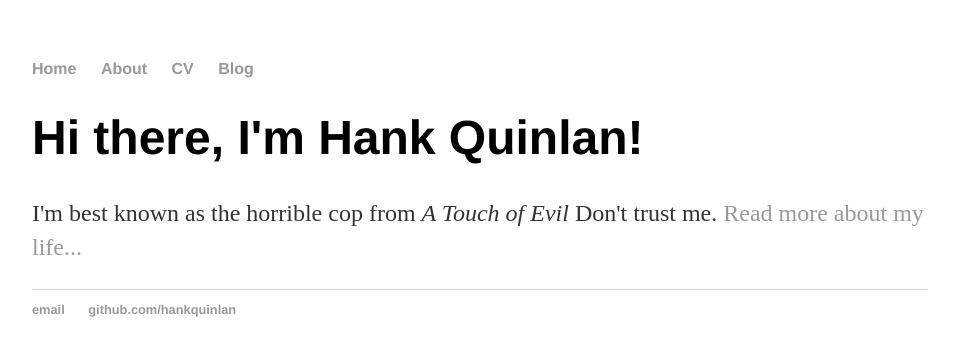
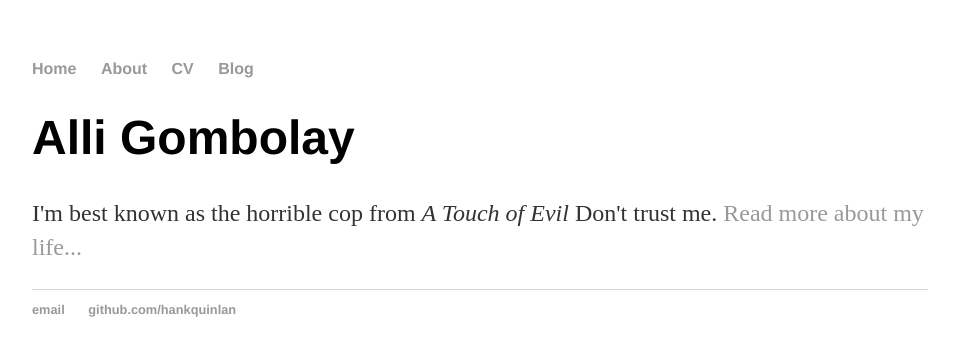
Before and after one commit to agombolay/agombolay.github.io, a Jekyll site: the page built from index.html, in a window 1280 px wide. Shown: the top 356 px of the page, without its empty margins (160-1115 px from the left). Built offline with Jekyll 4.4.1, drawn with Linux system fonts in a browser that asks for light colours.

Commit message:
Update index.html

```diff
--- a/index.html
+++ b/index.html
@@ -3,6 +3,6 @@ layout: default
 title: Alli Gombolay
 ---
 <div class="blurb">
-	<h1>Hi there, I'm Hank Quinlan!</h1>
+	<h1>Alli Gombolay</h1>
 	<p>I'm best known as the horrible cop from <em>A Touch of Evil</em> Don't trust me. <a href="/about">Read more about my life...</a></p>
 </div><!-- /.blurb -->
```
